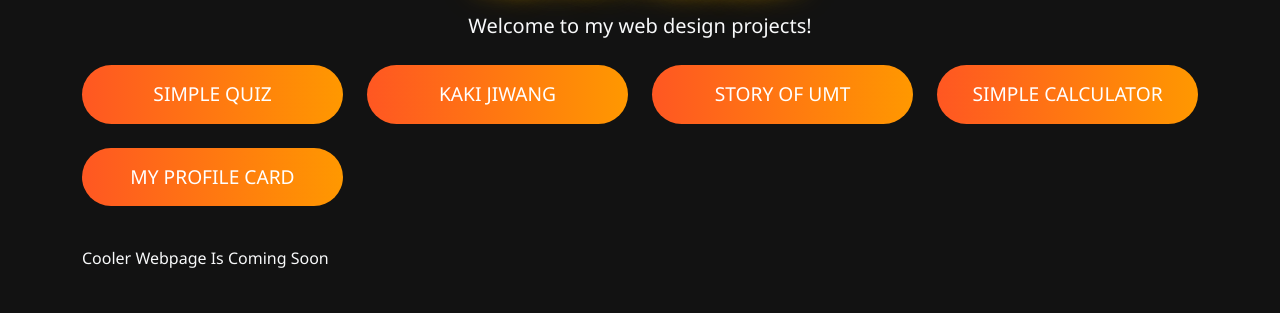
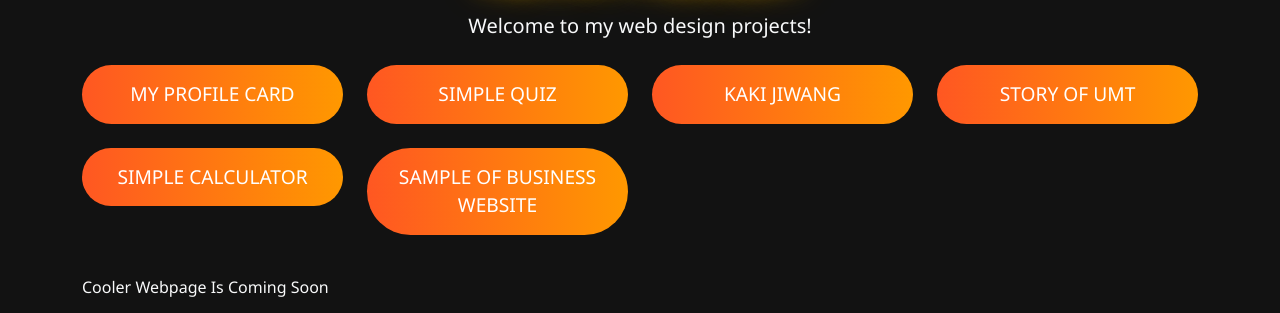
Before and after one commit to aezmine/weblab, a plain HTML site: page index.html in a window 1280 px wide. Shown: the part 327-640 px from the top of the page. Drawn offline with nearby package versions, Linux system fonts and the light colour scheme.

Commit message:
Update index.html

```diff
--- a/index.html
+++ b/index.html
@@ -18,21 +18,27 @@
         </header>
         <section>
             <div class="row text-center">
-                <div class="col-md-3 mb-4">
-                    <a href="https://myazmin.my/weblab/lab6" class="btn btn-lg btn-glow w-100">Simple Quiz</a>
+
+                 <div class="col-md-3 mb-4">
+                    <a href="/weblab/profilecard" class="btn btn-lg btn-glow w-100">My Profile Card</a>
                 </div>
                 <div class="col-md-3 mb-4">
-                    <a href="https://myazmin.my/weblab/lab4" class="btn btn-lg btn-glow w-100">Kaki Jiwang</a>
+                    <a href="/weblab/lab6" class="btn btn-lg btn-glow w-100">Simple Quiz</a>
                 </div>
                 <div class="col-md-3 mb-4">
-                    <a href="https://myazmin.my/weblab/lab5" class="btn btn-lg btn-glow w-100">Story of UMT</a>
+                    <a href="/weblab/lab4" class="btn btn-lg btn-glow w-100">Kaki Jiwang</a>
                 </div>
                 <div class="col-md-3 mb-4">
-                    <a href="https://myazmin.my/weblab/lab3" class="btn btn-lg btn-glow w-100">Simple Calculator</a>
+                    <a href="/weblab/lab5" class="btn btn-lg btn-glow w-100">Story of UMT</a>
                 </div>
                 <div class="col-md-3 mb-4">
-                    <a href="https://myazmin.my/weblab/profilecard" class="btn btn-lg btn-glow w-100">My Profile Card</a>
+                    <a href="/weblab/lab3" class="btn btn-lg btn-glow w-100">Simple Calculator</a>
                 </div>
+                <div class="col-md-3 mb-4">
+                    <a href="/exercisebootstrap/" class="btn btn-lg btn-glow w-100">Sample of Business Website</a>
+                </div>
+
+
             </div>
             <p class="text-light mt-3 cool-text">Cooler Webpage Is Coming Soon</p>
         </section>
```
